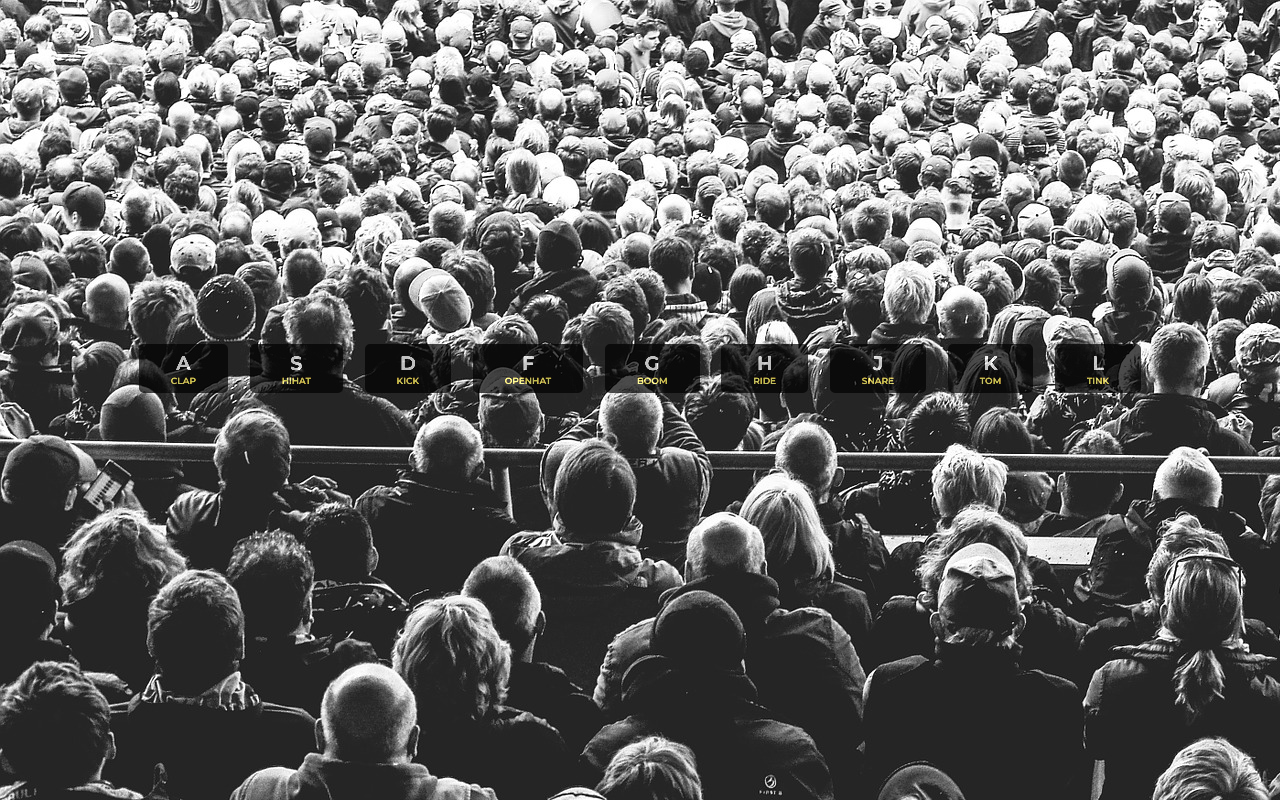
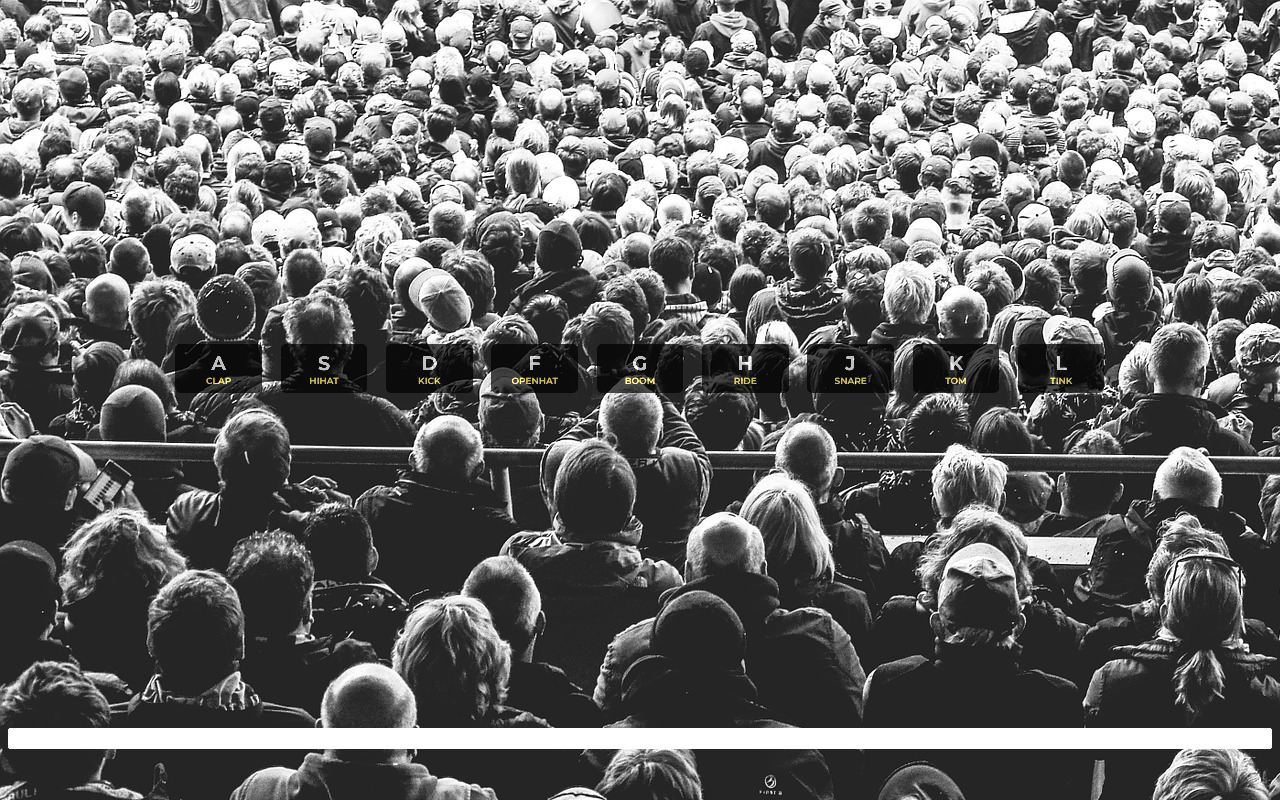
Before and after one commit to SakriyaDangol/JSD13A2, a plain HTML site: page index.html in a window 1280 px wide. Drawn offline with Linux system fonts and the light colour scheme.

Commit message:
third commit

```diff
--- a/index.html
+++ b/index.html
@@ -65,6 +65,8 @@
     <audio src="sounds/tom.wav" id="75"></audio>
     <audio src="sounds/tink.wav" id="76"></audio>
 
+    <input type="text">
+
     <script src="script.js"></script>
 
 </body>
--- a/script.js
+++ b/script.js
@@ -2,8 +2,9 @@ window.addEventListener('keydown', soundPlay);
 
 function soundPlay(event){
 
-    const sound = document.getElementById(event.which).play();
+    const sound = document.getElementById(event.which);
     console.log(sound);
 
     sound.currentTime = 0;
+    sound.play();
 }
--- a/style.css
+++ b/style.css
@@ -2,13 +2,15 @@ body{
     background-image: url('images/audience-828584_1920.jpg');
     font-family: 'Montserrat', sans-serif;
     filter: brightness(300%);
+    display: flex;
+    flex-direction: column;
 }
 
 .keys{
     display: flex;
     justify-content: space-around;
     align-items: center;
-    width: 80vw;
+    width: 75%;
     margin: auto;
     height: 90vh;
     font-size: larger;
@@ -20,18 +22,20 @@ body{
     opacity: 0.7;
     border: 2px solid black;
     border-radius: 5px;
-    padding: 5px 30px;
+    padding: 5px 0;
+    width: 10vw;
     color: white;
-    margin: 0 0%;
+    margin: 0 1%;
     display: flex;
     flex-direction: column;
     align-items: center;
     justify-content: space-around;
+    flex-wrap: ;
+    cursor: pointer;
 }
 
 p{
     font-size: xx-small;
-    padding: 0;
     color: rgb(146,119,42);
     margin: 0;
 }
```
